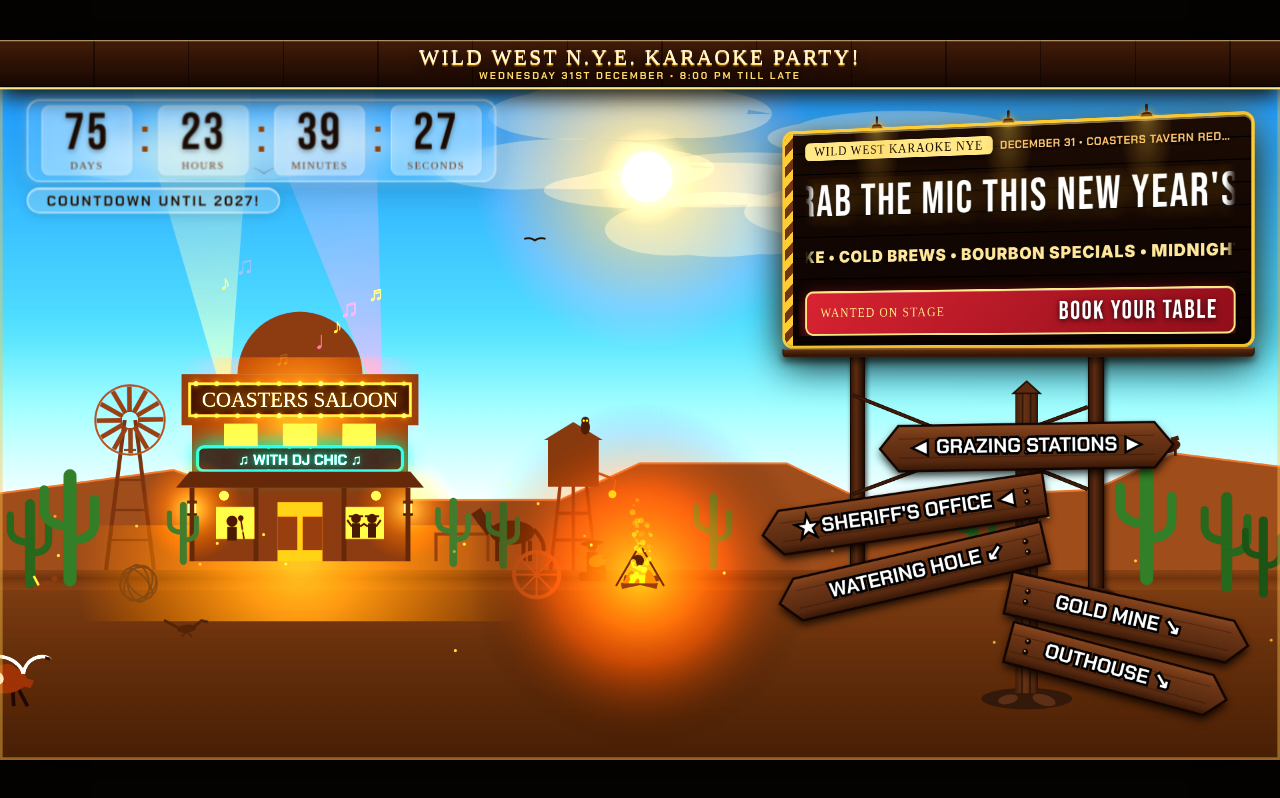
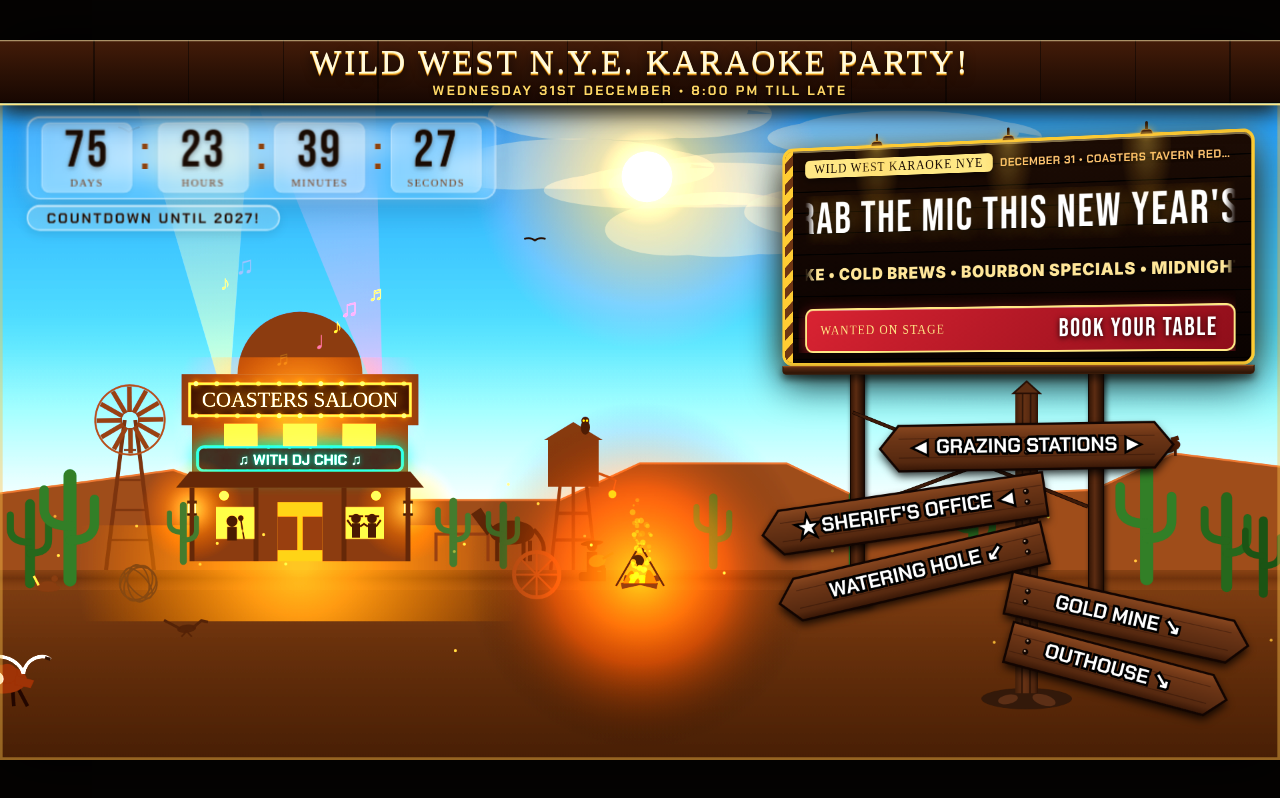
Before and after one commit to mrmegatronix/_ct-WEST, a website: page index.html in a window 1280 px wide. Drawn offline with nearby package versions, Linux system fonts and the light colour scheme; no server answers; animation ran at ten frames a second; a web font is replaced by a local one.

Commit message:
Enlarge top title banner text and datetime for 20m TV viewing distance and align stage top offsets

```diff
--- a/index.html
+++ b/index.html
@@ -99,7 +99,7 @@
             top: 0;
             left: 0;
             width: 100%;
-            height: 74px;
+            height: 98px;
             z-index: 24;
             background:
                 repeating-linear-gradient(90deg, transparent 0px, transparent 140px, rgba(0, 0, 0, 0.45) 140px, rgba(0, 0, 0, 0.45) 142px),
@@ -128,17 +128,17 @@
             flex-direction: column;
             align-items: center;
             justify-content: center;
-            gap: 2px;
+            gap: 3px;
             white-space: nowrap;
         }
 
         .plaque-title {
             font-family: 'Rye', serif;
-            font-size: 32px;
+            font-size: 50px;
             color: #fff9db;
-            letter-spacing: 3.5px;
+            letter-spacing: 4px;
             text-transform: uppercase;
-            line-height: 1;
+            line-height: 1.05;
             text-shadow:
                 0 1px 0 #ffe680,
                 0 2px 0 #d98818,
@@ -151,8 +151,8 @@
         .banner-datetime {
             font-family: 'Chakra Petch', sans-serif;
             font-weight: 900;
-            font-size: 15px;
-            letter-spacing: 3px;
+            font-size: 20px;
+            letter-spacing: 3.5px;
             color: #ffd866;
             text-transform: uppercase;
             text-shadow: 0 2px 6px rgba(0, 0, 0, 0.9);
@@ -162,7 +162,7 @@
         /* Top Screen Epic Western Countdown Stage (Positioned on Left Under Banner) */
         .countdown-stage {
             position: absolute;
-            top: 88px;
+            top: 114px;
             left: 40px;
             transform: none;
             z-index: 18;
@@ -373,7 +373,7 @@
         /* Huge Western Frontier Billboard in the Distance (Right Hand Side, Angled South-West) */
         .promo-wrap {
             position: absolute;
-            top: 88px;
+            top: 114px;
             right: 38px;
             left: auto;
             transform-origin: right center;
```
